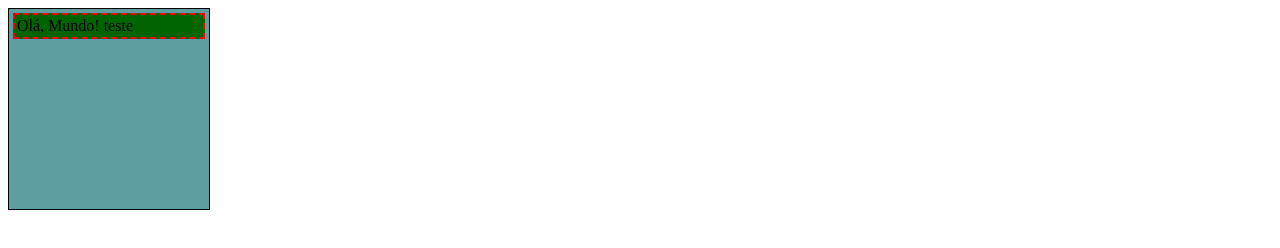
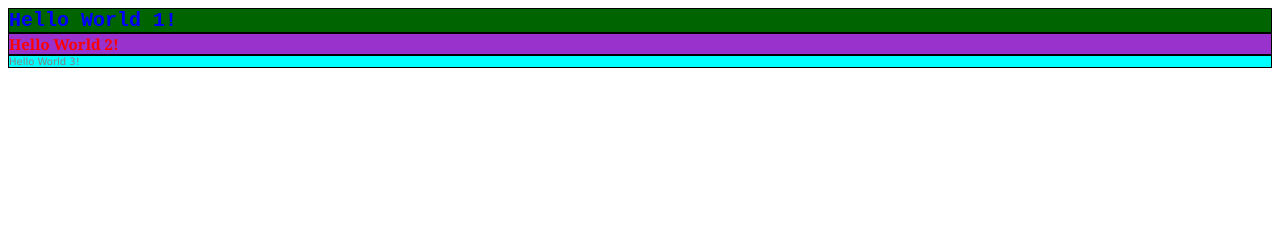
Before and after one commit to carlosbetiol/HiringCoders-css, a plain HTML site: page index.html in a window 1280 px wide. Drawn offline with Linux system fonts and the light colour scheme.

Commit message:
Propriedades: cores e tipografia

```diff
--- a/index.html
+++ b/index.html
@@ -7,31 +7,43 @@
     <meta name="viewport" content="width=device-width, initial-scale=1.0">
     <title>Document</title>
     <style>
-        .parent-container {
-            height: 200px;
-            width: 200px;
+        div {
             border: 1px solid black;
-            background-color: cadetblue;
         }
-
-        .my-div {
+        .my-div1{
+            color: #0000FF;
+            font-weight: 900;
             background-color: darkgreen;
-            padding: 2px 2px;
-            margin: 4px 4px;
-            border: 2px dashed red;
+            font-family: 'Courier New', Courier, monospace;
+            font-size: 20px;
         }
-
+        .my-div2{
+            color: rgb(255, 0, 0);
+            font-weight: bold;
+            background-color: darkorchid;
+            font-family: Georgia, 'Times New Roman', Times, serif;
+            font-size: 15px;
+        }
+        .my-div3{
+            color: rgba(255, 0, 0, 0.5);
+            font-weight: 100;
+            background-color: aqua;
+            font-family: Verdana, Geneva, Tahoma, sans-serif;
+            font-size: 10px;
+        }
     </style>
 </head>
 
 <body>
-    <div class='parent-container'>
-        <div class="my-div">
-            Olá, Mundo!
-	    teste
-        </div>
+    <div class='my-div1'>
+        Hello World 1!
     </div>
-
+    <div class='my-div2'>
+        Hello World 2!
+    </div>
+    <div class='my-div3'>
+        Hello World 3!
+    </div>
 </body>
 
 </html>
```
